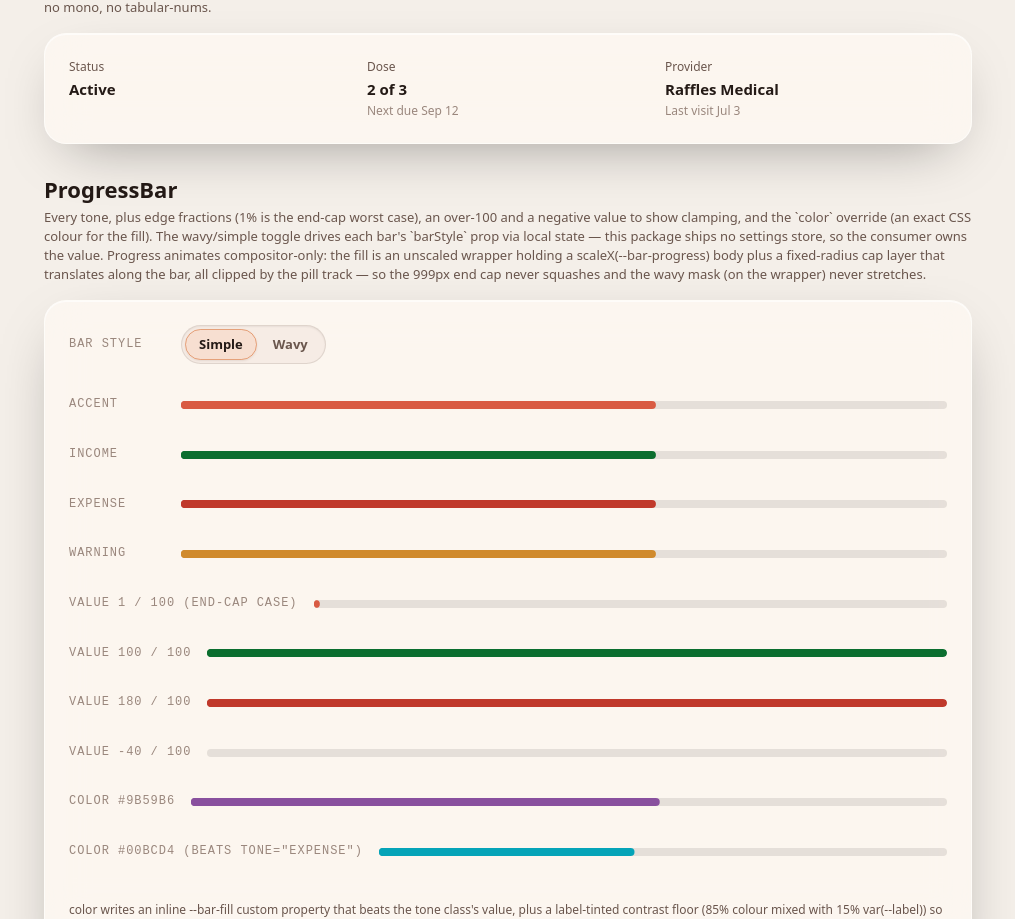
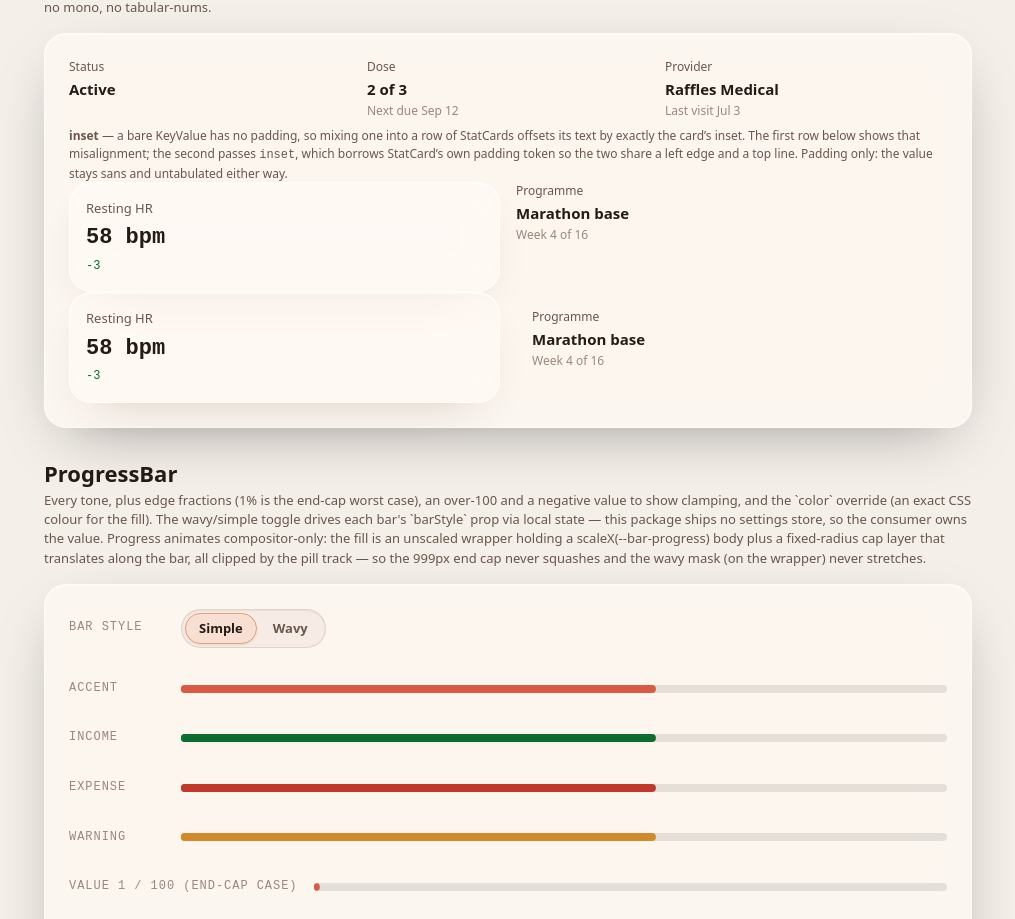
Before and after one commit to satriotsubasa/satrio-glass-design, a React (Vite) app: page / in a window 1280 px wide. Shown: the part 7180-8099 px from the top of the page, without its empty margins (132-1147 px from the left). Built offline with nearby package versions, Linux system fonts and the light colour scheme.

Commit message:
Let KeyValue take StatCard's inset so mixed rows line up

```diff
--- a/src/components/ui/KeyValue.module.css
+++ b/src/components/ui/KeyValue.module.css
@@ -2,3 +2,10 @@
 .label { font-size: var(--fs-caption); color: var(--label-2); }
 .value { font-family: var(--font-sans); font-size: var(--fs-body); font-weight: 600; }
 .detail { font-size: var(--fs-caption); color: var(--label-3); }
+
+/* Mirrors StatCard's `.card` inset so the two align when mixed in one grid or row. It must stay
+   the SAME token StatCard uses — a hardcoded equivalent would drift the moment the card's inset
+   is retuned, and the misalignment it causes is a few pixels, i.e. exactly the kind nobody spots
+   in review. Padding only: no radius, no fill, no type change — an inset KeyValue is still a bare
+   fact, not a card. */
+.inset { padding: var(--space-2); }
--- a/src/components/ui/KeyValue.tsx
+++ b/src/components/ui/KeyValue.tsx
@@ -4,14 +4,20 @@ export interface KeyValueProps {
   label: string
   value: React.ReactNode
   detail?: React.ReactNode
+  /** Take the same content inset a StatCard's root carries, so a KeyValue and a StatCard sitting
+   *  in one grid or row share their left edges and top alignment. Bare (the default) a KeyValue
+   *  has no padding at all, which offsets it from any carded sibling by exactly that inset.
+   *  PADDING ONLY — inset does not move a KeyValue toward the StatCard treatment; the type stays
+   *  sans, body-size and untabulated. */
+  inset?: boolean
   className?: string
 }
 
 // Stacked label-over-value. No grid logic — consumers own packing. Deliberately NOT the StatCard
 // treatment: sans, body-size, no tabular-nums — a calm labelled fact, not a headline metric.
-export function KeyValue({ label, value, detail, className }: KeyValueProps) {
+export function KeyValue({ label, value, detail, inset, className }: KeyValueProps) {
   return (
-    <div className={[styles.keyValue, className].filter(Boolean).join(' ')}>
+    <div className={[styles.keyValue, inset && styles.inset, className].filter(Boolean).join(' ')}>
       <span className={styles.label}>{label}</span>
       <span className={styles.value}>{value}</span>
       {detail && <span className={styles.detail}>{detail}</span>}
--- a/src/docs/Gallery.tsx
+++ b/src/docs/Gallery.tsx
@@ -857,6 +857,21 @@ export function Gallery({ animations, onAnimationsChange }: GalleryProps) {
           <KeyValue label="Dose" value="2 of 3" detail="Next due Sep 12" />
           <KeyValue label="Provider" value="Raffles Medical" detail="Last visit Jul 3" />
         </div>
+        <p className={styles.note}>
+          <strong>inset</strong> — a bare KeyValue has no padding, so mixing one into a row of
+          StatCards offsets its text by exactly the card’s inset. The first row below shows that
+          misalignment; the second passes <code>inset</code>, which borrows StatCard’s own padding
+          token so the two share a left edge and a top line. Padding only: the value stays sans and
+          untabulated either way.
+        </p>
+        <div className={styles.grid}>
+          <StatCard label="Resting HR" value="58 bpm" delta="-3" deltaTone="income" />
+          <KeyValue label="Programme" value="Marathon base" detail="Week 4 of 16" />
+        </div>
+        <div className={styles.grid}>
+          <StatCard label="Resting HR" value="58 bpm" delta="-3" deltaTone="income" />
+          <KeyValue label="Programme" value="Marathon base" detail="Week 4 of 16" inset />
+        </div>
       </Section>
 
       <Section
```
Also changed, not shown: 1 other file (tests, documents, lock files or other folders).
